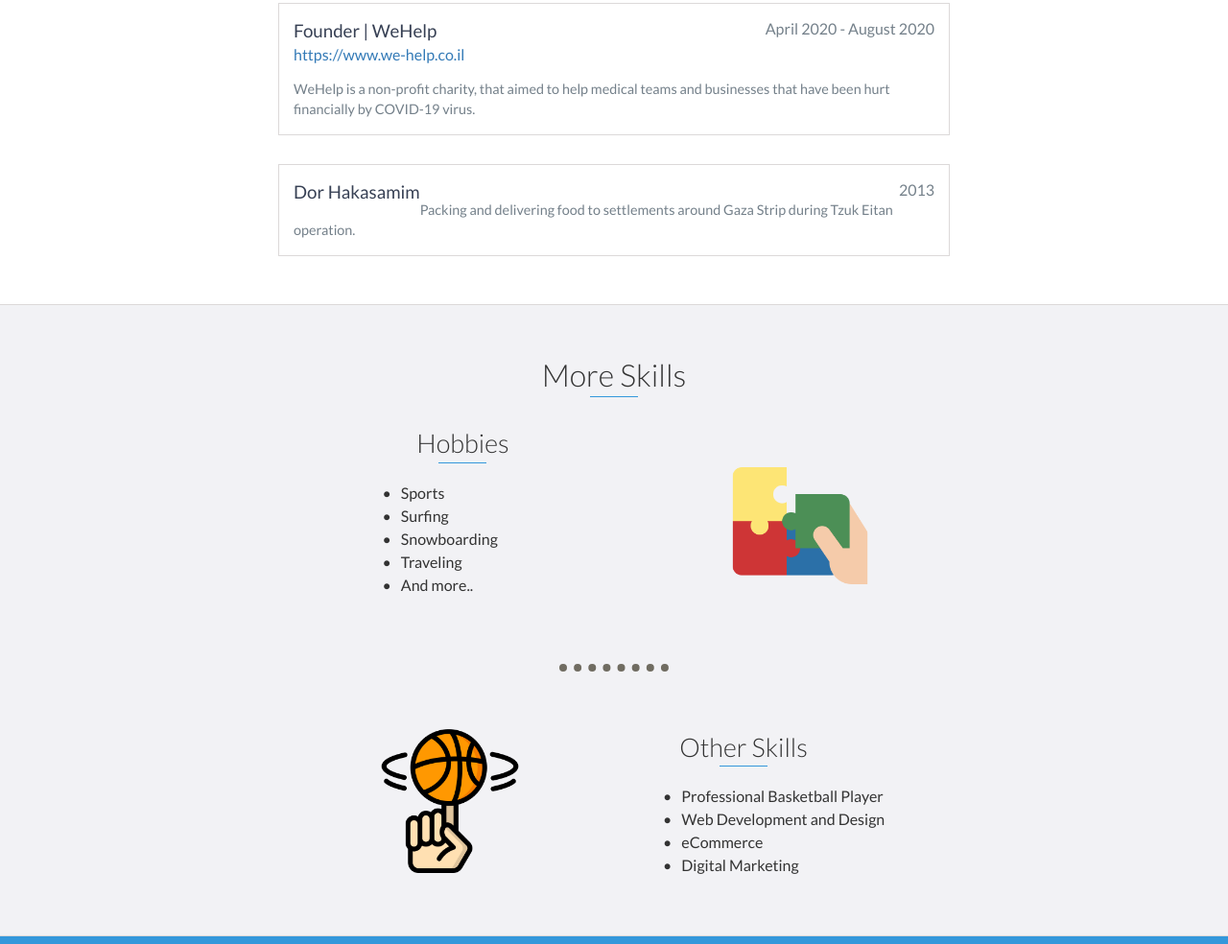
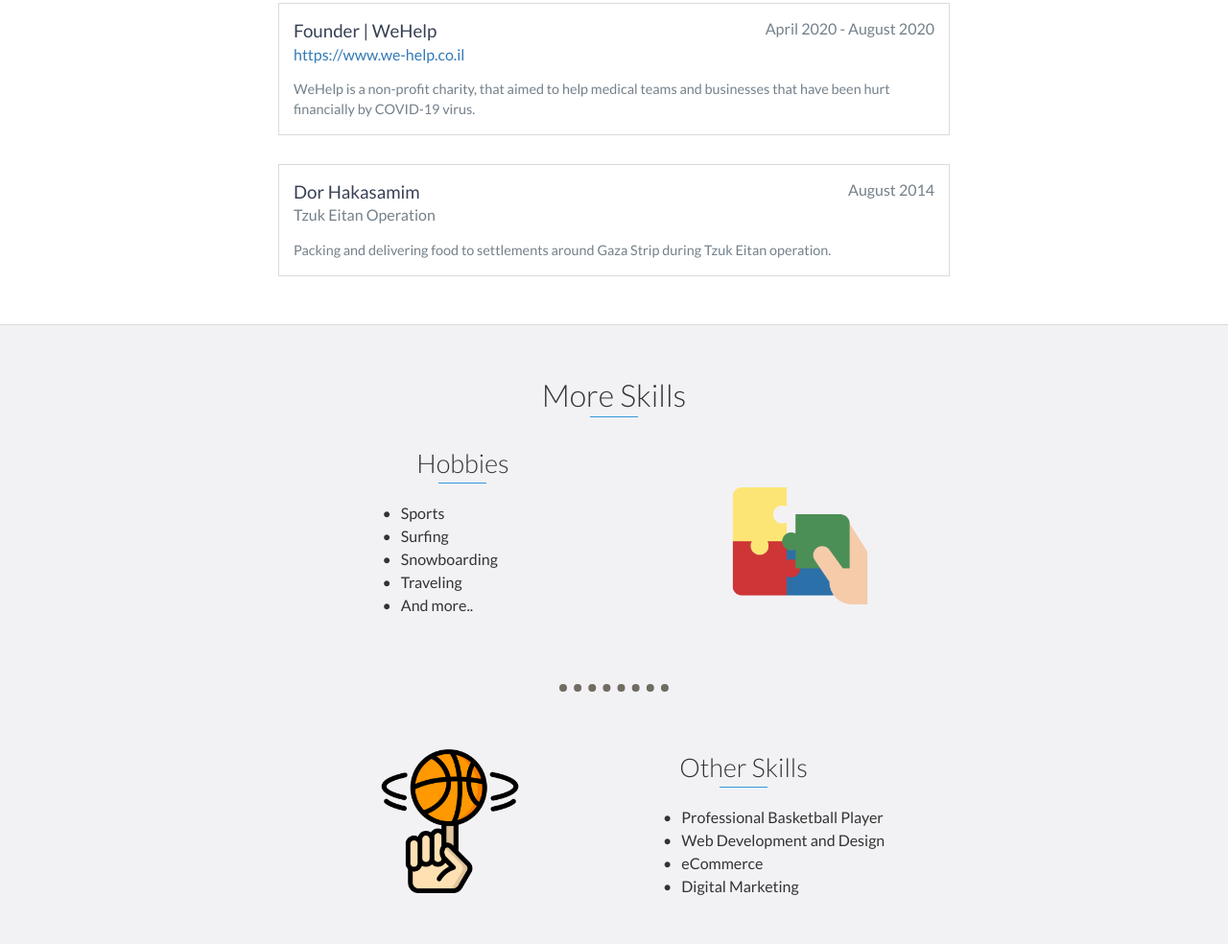
Before and after one commit to noamkanonich/Personal-Website, a website: page index.html in a window 1280 px wide. Shown: the part 4040-5024 px from the top of the page at 96% size. Drawn offline with nearby package versions, Linux system fonts and the light colour scheme.

Commit message:
Update index.html

```diff
--- a/index.html
+++ b/index.html
@@ -339,8 +339,8 @@
 
 		 <div class="volunteering-block">
 		    <h3>Dor Hakasamim</h3>
-		    <span class="volunteering-date">2013</span>
-			 <br>
+		    <span class="volunteering-date">August 2014</span>
+			<h4>Tzuk Eitan Operation</h4>
 		    <p> Packing and delivering food to settlements around Gaza Strip during Tzuk Eitan operation. </p>
 		</div>
 	</div>
```
